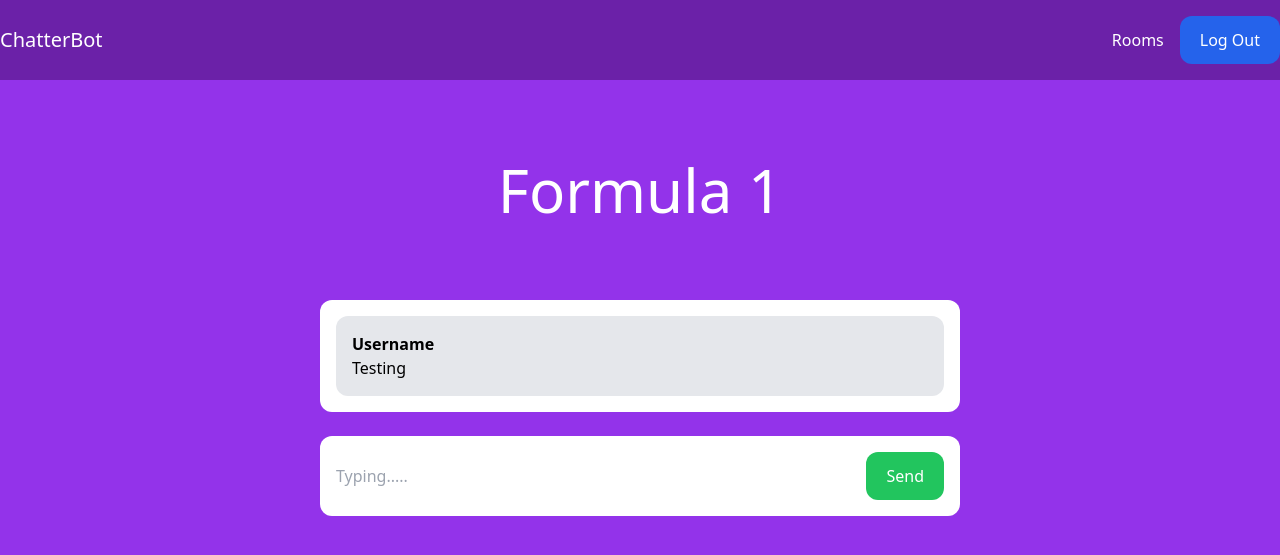
After one commit to rhysgrainger435/sampleproject, a Django app: a page that uses room/templates/room/room.html in a window 1280 px wide. The commit adds this page. Shown: the top 555 px of the page. Run offline with Django 4.2, Linux system fonts and the light colour scheme; a user stored in the database is signed in; data comes from the database, SQL or seed files in the repository; some libraries are stand-ins or nearby versions.

Commit message:
creating template and hard codiing some data in

```diff
--- /dev/null
+++ b/room/templates/room/room.html
@@ -0,0 +1,26 @@
+{% extends 'core/base.html' %}
+
+{% block title %}{{ room.name }} | {% endblock %}
+
+{% block content %}
+<div class="p-10 lg:p-20 text-center">
+    <h1 class="text-3xl lg:text-6xl text-white">{{ room.name }}</h1>
+</div>
+
+<div class="lg:w-2/4 lg:mx-auto p-4 bg-white rounded-xl">
+    <div class="chat-messages space-y-3" id="chat-messages">
+        <div class="p-4 bg-gray-200 rounded-xl">
+            <p class="font-semibold">Username</p>
+            <p>Testing</p>
+        </div>
+    </div>
+</div>
+
+<div class="lg:w-2/4 mt-6 mx-4 lg:mx-auto p-4 bg-white rounded-xl">
+    <form method="post" action="." class="flex">
+        <input type="text" name="content" class="flex-1 mr-3" placeholder="Typing....." id="chat-messages-input">
+        <button class="px-5 py-3 rounded-xl text-white bg-green-500 hover:bg-green-700">Send</button>
+    </form>
+
+</div>
+{% endblock %}
--- a/room/templates/room/rooms.html
+++ b/room/templates/room/rooms.html
@@ -13,7 +13,7 @@
             <div class="p-4 bg-white rounded-xl text-center">
                 <h2 class="mb-5 text-2xl font-semibold">{{ room.name }}</h2>
 
-                <a href="#" class="px-5 py-3 rounded-xl text-white bg-green-500 hover:bg-green-700">Join Room</a>
+                <a href="{% url 'room' room.slug %}" class="px-5 py-3 rounded-xl text-white bg-green-500 hover:bg-green-700">Join Room</a>
             </div>
         </div>
     {% endfor %}
--- a/room/urls.py
+++ b/room/urls.py
@@ -4,4 +4,5 @@ from . import views
 
 urlpatterns = [
     path('', views.rooms, name='rooms'),
+    path('<slug:slug>/', views.room, name='room'),
 ]
--- a/room/views.py
+++ b/room/views.py
@@ -13,4 +13,4 @@ def rooms(request):
 def room(request, slug):
     room = Room.objects.get(slug=slug)
 
-    return render(request, 'room/room.html', {'rooms': rooms})
+    return render(request, 'room/room.html', {'room': room})
```
